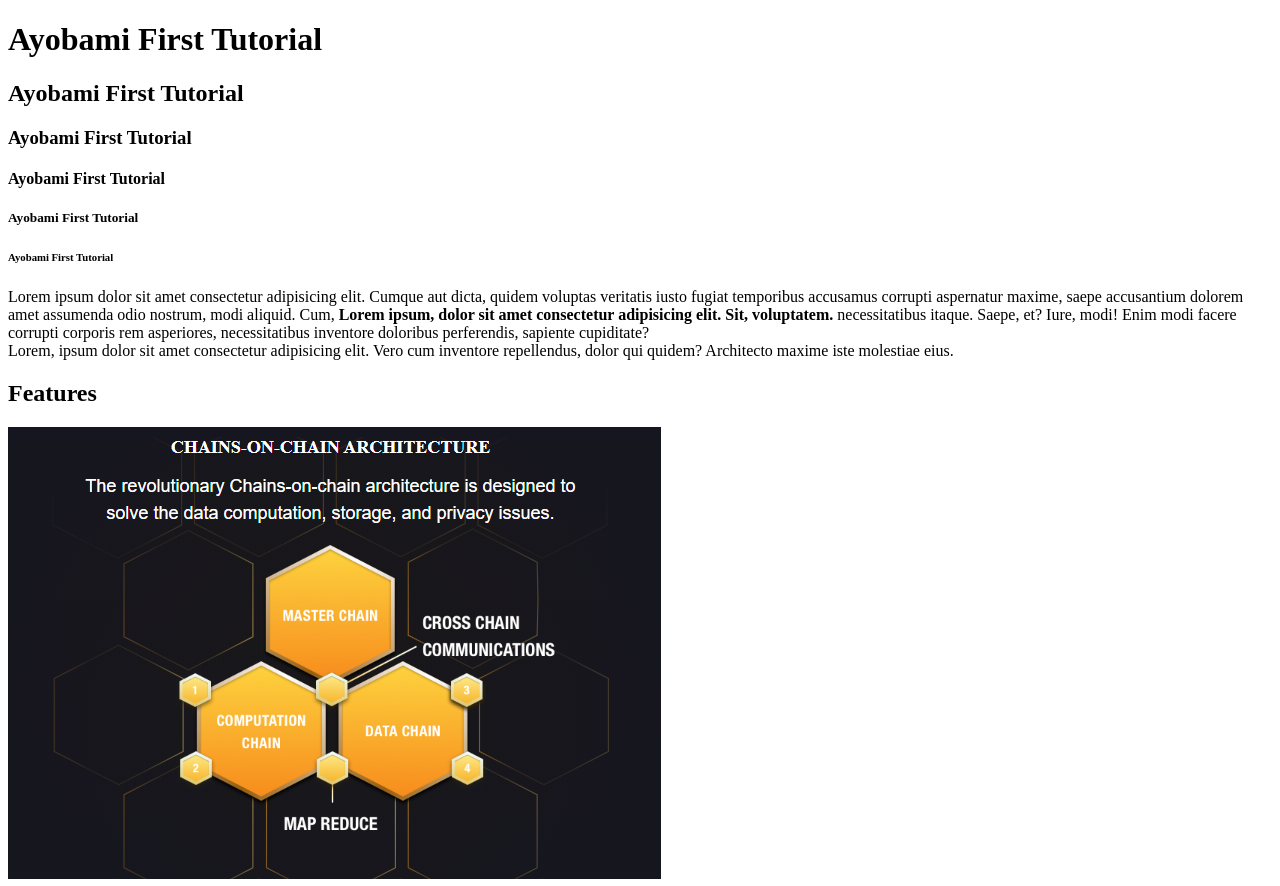
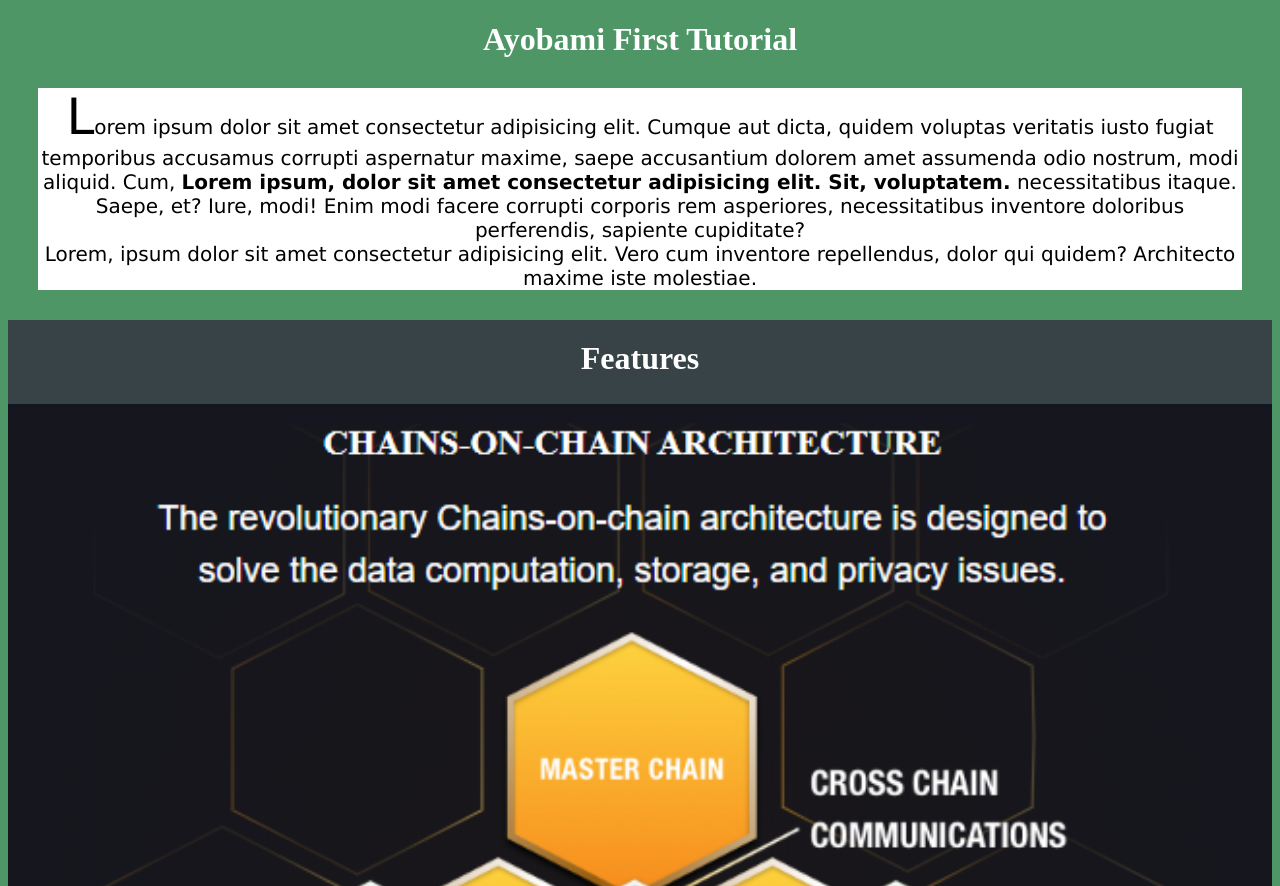
Before and after one commit to bobeu/frontendTutorial, a plain HTML site: page index.html in a window 1280 px wide. Shown: the top 886 px of the page. Drawn offline with Linux system fonts and the light colour scheme.

Commit message:
Created css file and updated index.html

```diff
--- a/index.html
+++ b/index.html
@@ -4,27 +4,28 @@
     <meta charset="UTF-8">
     <meta name="viewport" content="width=device-width, initial-scale=1.0">
     <title>My first web page</title>
+    <link rel="stylesheet" type="text/css" href="style.css">
 </head>
 <body>
     <header>
         <h1>Ayobami First Tutorial</h1>
-        <h2>Ayobami First Tutorial</h2>
+        <!-- <h2>Ayobami First Tutorial</h2>
         <h3>Ayobami First Tutorial</h3>
         <h4>Ayobami First Tutorial</h4>
         <h5>Ayobami First Tutorial</h5>
-        <h6>Ayobami First Tutorial</h6>
+        <h6>Ayobami First Tutorial</h6> -->
     </header>
+    <section #select_1>
+        <div class="div_1">
+            <p><span class="first_letter">L</span>orem ipsum dolor sit amet consectetur adipisicing elit. Cumque aut dicta, quidem voluptas veritatis iusto fugiat temporibus accusamus corrupti aspernatur maxime, saepe accusantium dolorem amet assumenda odio nostrum, modi aliquid. Cum, <span><strong>Lorem ipsum, dolor sit amet consectetur adipisicing elit. Sit, voluptatem.</strong></span> necessitatibus itaque. Saepe, et? Iure, modi! Enim modi facere corrupti corporis rem asperiores, necessitatibus inventore doloribus perferendis, sapiente cupiditate? <br> Lorem, ipsum dolor sit amet consectetur adipisicing elit. Vero cum inventore repellendus, dolor qui quidem? Architecto maxime iste molestiae.</p>
+        </div>
 
-    <p>Lorem ipsum dolor sit amet consectetur adipisicing elit. Cumque aut dicta, quidem voluptas veritatis iusto fugiat temporibus accusamus corrupti aspernatur maxime, saepe accusantium dolorem amet assumenda odio nostrum, modi aliquid. Cum, <span><strong>Lorem ipsum, dolor sit amet consectetur adipisicing elit. Sit, voluptatem.</strong></span> necessitatibus itaque. Saepe, et? Iure, modi! Enim modi facere corrupti corporis rem asperiores, necessitatibus inventore doloribus perferendis, sapiente cupiditate? <br> Lorem, ipsum dolor sit amet consectetur adipisicing elit. Vero cum inventore repellendus, dolor qui quidem? Architecto maxime iste molestiae eius.</p>
-
-
+    </section>
 
     <section>
-        <div>
-            <div>
+        <div class="feature">
                 <h2>Features</h2>
                 <img src="image/chainsonchain.PNG" alt="My test image">
-            </div>
         </div>
     </section>
 
--- /dev/null
+++ b/style.css
@@ -0,0 +1,45 @@
+body {
+    margin-top: 0px;
+    background: rgb(78, 150, 102);
+}
+
+header h1{
+    color: white;
+    text-align: center;
+    /* padding: 50px; */
+    /* border: 30px; */
+
+}
+
+header h3 {
+    color: red;
+}
+
+.first_letter {
+    font-size: 50px;
+}
+
+.div_1 {
+    background-color: white;
+    font-family: Verdana, Geneva, Tahoma, sans-serif;
+    font-size: 20px;
+    color: black;
+    text-align: center;
+    margin: 30px;
+
+}
+
+.feature {
+    background-color: rgb(56, 67, 71);
+}
+.feature h2 {
+    text-align: center;
+    padding-top: 20px;
+    color: white;
+    font-size: 2em;
+
+}
+.feature img {
+    width: 100%;
+    padding-bottom: 50px;
+}
```
